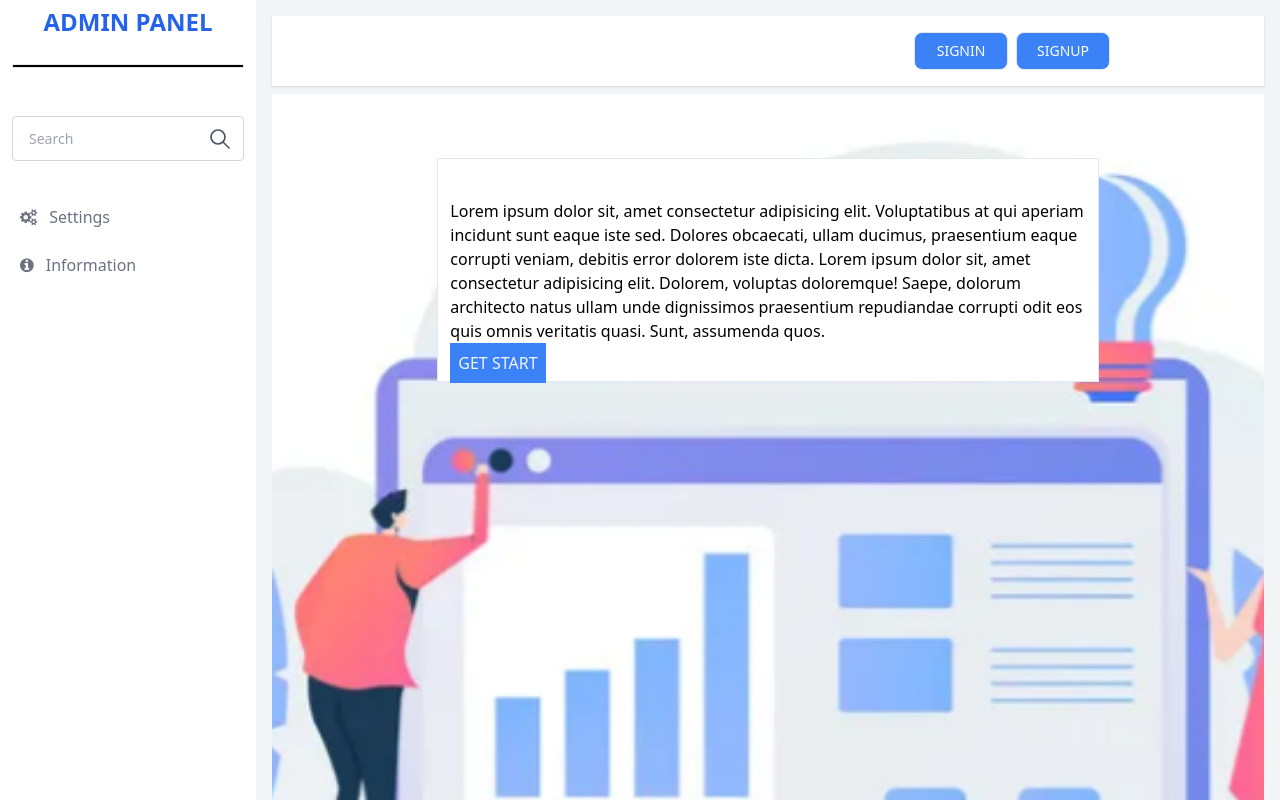
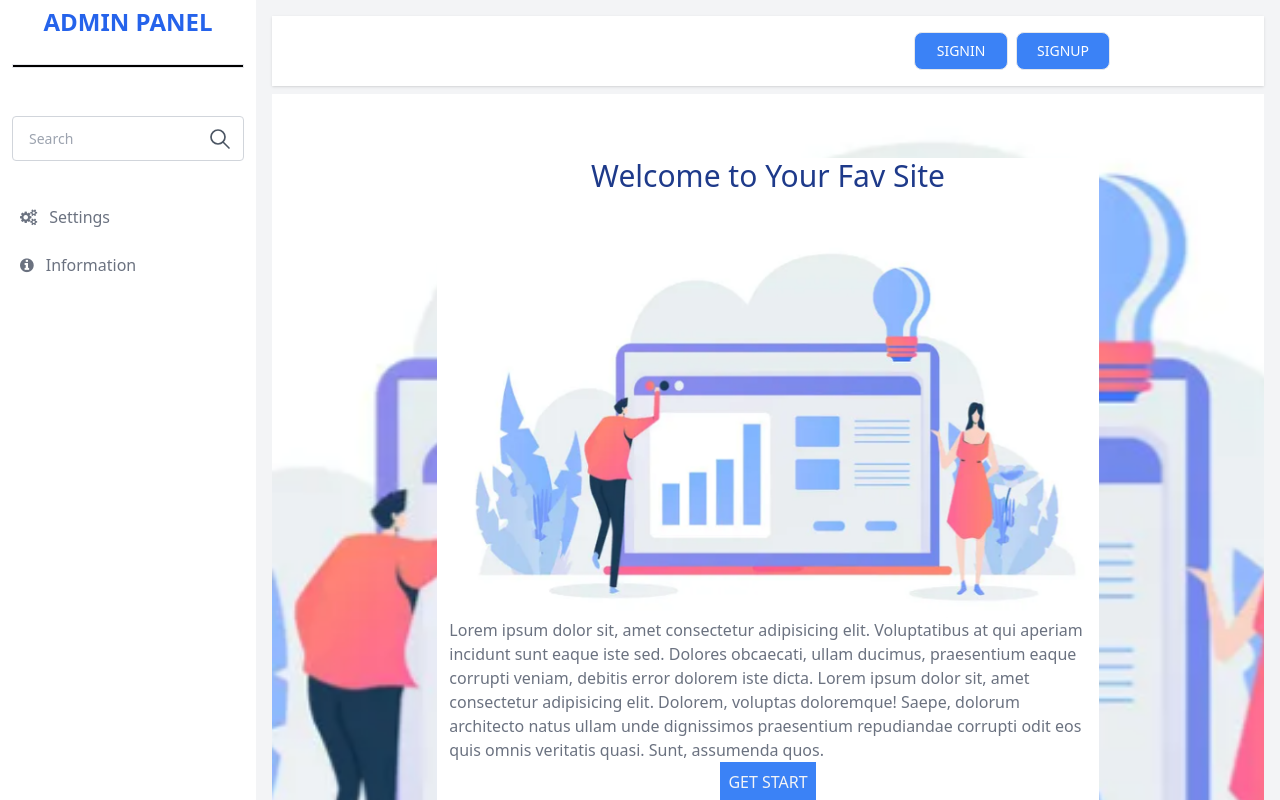
Before and after one commit to yadamoon/Admin-Panel, a React (Vite) app in the folder Dashboard/: page /Landing in a window 1280 px wide. Shown: the top 800 px of the page. Built offline with nearby package versions, Linux system fonts and the light colour scheme.

Commit message:
Updated the Landing Page the part of tailwindCss

```diff
--- a/Dashboard/src/pages/LandingPage.jsx
+++ b/Dashboard/src/pages/LandingPage.jsx
@@ -9,18 +9,28 @@ function LandingPage (){
     backgroundSize: 'cover',
   }}
  >
-<div className="flex w-2/3 h-screen mx-3 my-16">
-    <div className="border  col-span-1 bg-white  h-56">
 
-   <div className="mx-3 justify-center items-center my-10">
-    <p>
+<div className="flex w-2/3 h-screen mx-3 my-16 ">
+
+    <div className="col-span-1  bg-white  h-auto">
+    <h1 className="text-center items-center text-3xl text-blue-900">Welcome to  Your  Fav Site</h1>
+   <div className="mx-3 justify-center items-center my-10  ">
+   {/* Img  */}
+    <div className="">
+        <img src="public/La.png" alt="some advert image" className="w-full h-96" />
+    </div>
+    {/* some descrption */}
+    <p className="text-gray-500 bg-white">
 
         Lorem ipsum dolor sit, amet consectetur adipisicing elit. Voluptatibus at qui aperiam incidunt sunt eaque iste sed. Dolores obcaecati, ullam ducimus, praesentium eaque corrupti veniam, debitis error dolorem iste dicta.
   Lorem ipsum dolor sit, amet consectetur adipisicing elit. Dolorem, voluptas doloremque! Saepe, dolorum architecto natus ullam unde dignissimos praesentium repudiandae corrupti odit eos quis omnis veritatis quasi. Sunt, assumenda quos.
     </p>
-    <button className="bg-blue-500 text-gray-100 p-2 justify-center items-center">
+    {/* buttons */}
+   <div className="flex items-center justify-center">
+   <button className="bg-blue-500 text-gray-100 p-2 pr-2 pl-2  flex justify-center items-center">
         GET START
     </button>
+   </div>
    </div>
 
 
```
